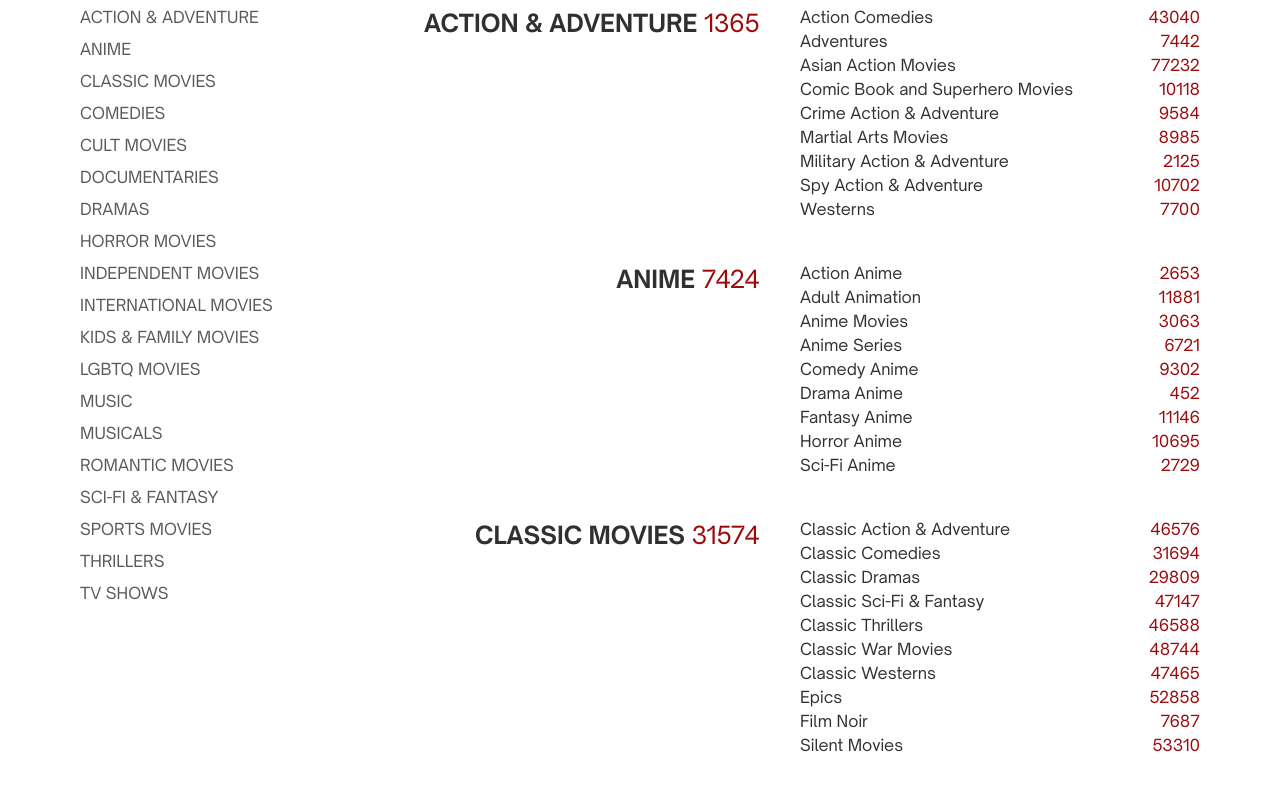
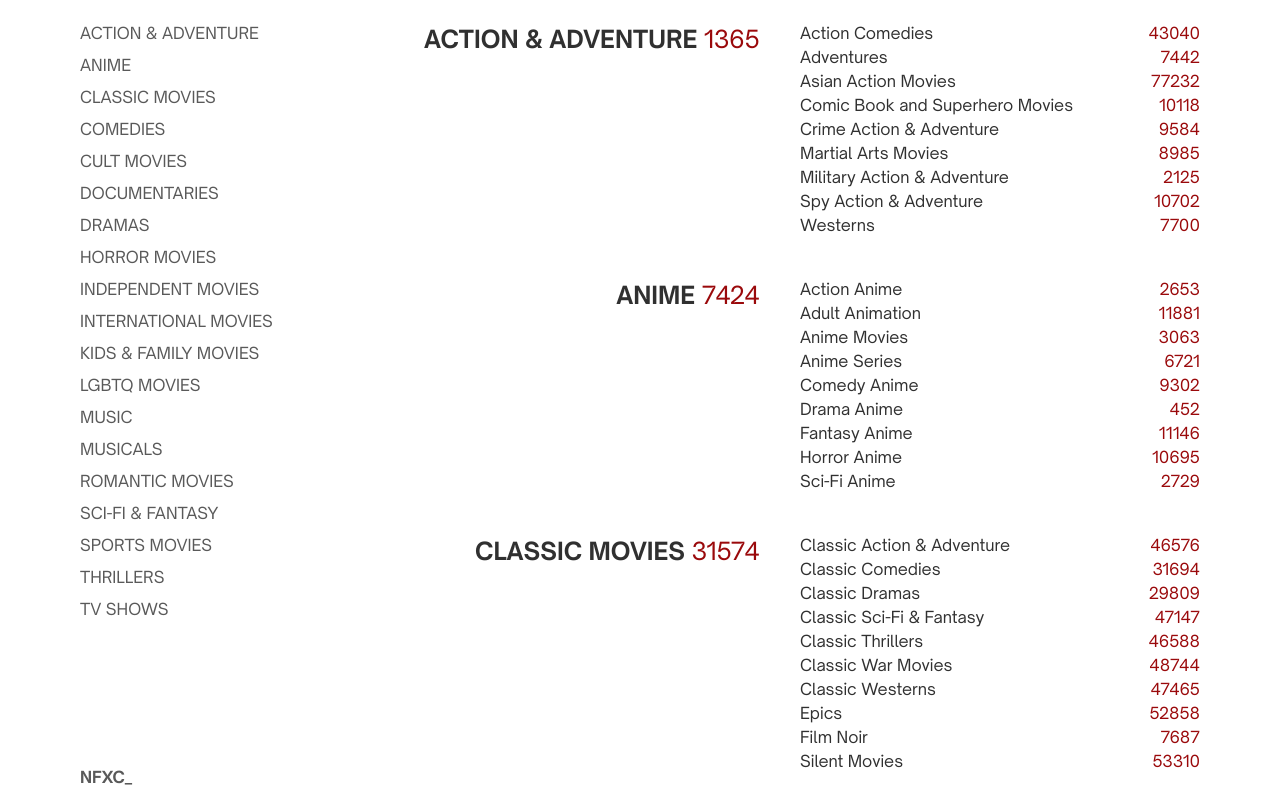
Before and after one commit to psyofrelief/nfxc, a Next.js app: page / in a window 1280 px wide. Shown: the part 620-1420 px from the top of the page. Built offline with nearby package versions, Linux system fonts and the light colour scheme.

Commit message:
FEAT: Create footer and progress bar

```diff
--- a/src/app/globals.css
+++ b/src/app/globals.css
@@ -6,6 +6,7 @@
   --background: hsl(0 0% 100%);
   --foreground: hsl(0 0%, 19%);
   --secondary: hsl(0 0% 35%);
+  --outline: hsl(0 0% 75%);
   --primary: hsl(359 89%, 32%);
 }
 
--- a/src/app/layout.tsx
+++ b/src/app/layout.tsx
@@ -14,7 +14,7 @@ export default function RootLayout({
 }>) {
   return (
     <html lang="en">
-      <body className="flex flex-col min-h-screen px-lg ">
+      <body className="flex flex-col min-h-screen px-lg">
         <Navbar />
         {children}
       </body>
--- a/src/app/page.tsx
+++ b/src/app/page.tsx
@@ -1,9 +1,15 @@
+"use client";
 import CodesPanel from "@/components/CodesPanel";
 import Sidebar from "@/components/Sidebar";
+import ProgressBar from "@/components/ProgressBar";
+
+import { useState } from "react";
 
 export default function Home() {
   return (
-    <div className="min-h-screen mt-[57px] relative">
+    <div className="min-h-screen">
+      <ProgressBar />
+
       <h1 className="text-[9rem] font-semibold">NETFLIX CODES</h1>
       <p>
         Lorem ipsum dolor, sit amet, consectetur adipisicing elit. Tempore,
@@ -14,10 +20,10 @@ export default function Home() {
         nulla libero praesentium perspiciatis magnam, iste eaque quidem,
         reprehenderit dolorem quod labore omnis placeat quas?
       </p>
-      <section className="flex gap-lg mt-md relative">
+      <div className="flex mt-md">
         <Sidebar />
         <CodesPanel />
-      </section>
+      </div>
     </div>
   );
 }
--- a/src/components/CodesPanel.tsx
+++ b/src/components/CodesPanel.tsx
@@ -1,42 +1,37 @@
-"use client";
 import { netflixCodes } from "@/data/netflix-codes";
-import SearchInput from "./SearchInput";
-import { useEffect, useState } from "react";
-
-export interface Subcategory {
-  name: string;
-  code: number;
-}
-
-export interface NetflixCategory {
-  category: string;
-  code: number;
-  subcategories: Subcategory[];
-}
+import Footer from "./Footer";
 
 export default function CodesPanel() {
-  const [codes, setCodes] = useState(netflixCodes);
   return (
-    <div className="flex-1 flex flex-col gap-md">
-      {netflixCodes.map((code) => (
-        <div key={Math.random()} className="flex justify-end gap-md ">
-          <p className="text-md font-semibold uppercase">
-            {code.category}{" "}
-            <span className="text-primary font-normal ">{code.code}</span>
-          </p>
-          <ul className="flex flex-col flex-1 max-w-[400px]">
-            {code.subcategories.map((item) => (
-              <li
-                key={Math.random()}
-                className="flex justify-between items-center"
+    <div className="flex-1 flex flex-col gap-md py-sm">
+      {netflixCodes.map((item) => (
+        <div
+          key={Math.random()}
+          id={item.category.toLowerCase()} // Add unique id for each category
+          className="flex justify-end gap-md"
+        >
+          <a
+            href={`https://www.netflix.com/browse/genre/${item.code}`}
+            className="text-md font-semibold uppercase h-fit hover:underline transition-all"
+          >
+            {item.category}{" "}
+            <span className="text-primary font-normal">{item.code}</span>
+          </a>
+          <div className="flex flex-col flex-1 max-w-[400px]">
+            {item.subcategories.map((itm) => (
+              <a
+                href={`https://www.netflix.com/browse/genre/${itm.code}`}
+                key={itm.code}
+                className="flex justify-between items-center hover:underline hover:text-secondary"
               >
-                {item.name}
-                <span className="text-primary">{item.code}</span>
-              </li>
+                {itm.name}
+                <span className="text-primary">{itm.code}</span>
+              </a>
             ))}
-          </ul>
+          </div>
         </div>
       ))}
+      <Footer />
     </div>
   );
 }
--- a/src/components/DarkModeToggle.tsx
+++ b/src/components/DarkModeToggle.tsx
@@ -1,3 +1,7 @@
 export default function DarkModeToggle() {
-  return <button type="button">// LIGHT</button>;
+  return (
+    <button type="button" className="hover:text-primary transition-colors">
+      {"// LIGHT"}
+    </button>
+  );
 }
--- /dev/null
+++ b/src/components/Footer.tsx
@@ -0,0 +1,42 @@
+import { useEffect, useState } from "react";
+
+export default function Footer() {
+  const [isBottom, setIsBottom] = useState(false);
+
+  const checkIfBottom = () => {
+    if (
+      window.innerHeight + window.scrollY >=
+      document.documentElement.scrollHeight
+    ) {
+      setIsBottom(true);
+    } else {
+      setIsBottom(false);
+    }
+  };
+
+  useEffect(() => {
+    window.addEventListener("scroll", checkIfBottom);
+
+    return () => {
+      window.removeEventListener("scroll", checkIfBottom);
+    };
+  }, []);
+  return (
+    <footer
+      className={`w-full flex justify-end gap-sm border-t-outline pt-sm ${isBottom && "border-t transition-colors"}`}
+    >
+      <a
+        href="https://github.com/psyofrelief"
+        className="hover:text-secondary transition-colors"
+      >
+        {"// GITHUB"}
+      </a>
+      <a
+        href="https://www.linkedin.com/in/faried-idris"
+        className="hover:text-secondary transition-colors"
+      >
+        {"// LINKEDIN"}
+      </a>
+    </footer>
+  );
+}
--- /dev/null
+++ b/src/components/ProgressBar.tsx
@@ -0,0 +1,18 @@
+import React from "react";
+import { motion, useScroll, useSpring } from "framer-motion";
+
+export default function ProgressBar() {
+  const { scrollYProgress } = useScroll();
+  const scaleY = useSpring(scrollYProgress, {
+    stiffness: 150,
+    damping: 30,
+    restDelta: 0.001,
+  });
+
+  return (
+    <motion.div
+      style={{ scaleY }}
+      className="fixed top-0 left-0 bottom-0 w-2 bg-primary origin-top"
+    />
+  );
+}
--- a/src/components/SearchInput.tsx
+++ /dev/null
@@ -1,9 +0,0 @@
-export default function SearchInput() {
-  return (
-    <input
-      type="search"
-      className="flex border-b border-b-secondary py-xs sticky top-0"
-      placeholder="SEARCH"
-    />
-  );
-}
--- a/src/components/logo.tsx
+++ b/src/components/logo.tsx
@@ -1,8 +1,14 @@
 import Link from "next/link";
 
-export default function Logo() {
+interface Params {
+  className?: string;
+}
+export default function Logo({ className = "" }: Params) {
   return (
-    <Link href={"/"} className="font-semibold">
+    <Link
+      href={"/"}
+      className={`font-semibold hover:text-primary transition-colors ${className}`}
+    >
       NFXC_
     </Link>
   );
--- a/src/components/navbar.tsx
+++ b/src/components/navbar.tsx
@@ -3,7 +3,7 @@ import DarkModeToggle from "./DarkModeToggle";
 
 export default function Navbar() {
   return (
-    <nav className="flex items-center justify-between py-sm border-b border-b-secondary fixed top-0 right-0 left-0 bg-background z-[1] mx-lg">
+    <nav className="flex items-center justify-between py-sm border-b border-b-outline ">
       <Logo />
       <DarkModeToggle />
     </nav>
--- a/src/components/sidebar.tsx
+++ b/src/components/sidebar.tsx
@@ -1,12 +1,45 @@
 import { categories } from "@/data/netflix-codes";
+import Logo from "./Logo";
+import { useState, useEffect } from "react";
+
 export default function Sidebar() {
+  const [isBottom, setIsBottom] = useState(false);
+
+  const checkIfBottom = () => {
+    if (
+      window.innerHeight + window.scrollY >=
+      document.documentElement.scrollHeight
+    ) {
+      setIsBottom(true);
+    } else {
+      setIsBottom(false);
+    }
+  };
+
+  useEffect(() => {
+    window.addEventListener("scroll", checkIfBottom);
+
+    return () => {
+      window.removeEventListener("scroll", checkIfBottom);
+    };
+  }, []);
+
   return (
-    <div className="flex flex-col uppercase text-secondary gap-xs sticky top-[73px] h-fit">
+    <div className="flex flex-col uppercase text-secondary gap-xs top-0 py-sm h-screen sticky justify-start items-start">
       {categories.map((category) => (
-        <p key={category} className="hover:bg-gray-200">
+        <a
+          href={`#${category.toLowerCase()}`}
+          key={category}
+          className="hover:font-semibold hover:text-foreground transition-colors w-full"
+        >
           {category}
-        </p>
+        </a>
       ))}
+      <div
+        className={`mt-auto border-t-outline pt-sm w-full ${isBottom && "border-t transition-all"}`}
+      >
+        <Logo />
+      </div>
     </div>
   );
 }
--- a/tailwind.config.ts
+++ b/tailwind.config.ts
@@ -13,6 +13,7 @@ export default {
         foreground: "var(--foreground)",
         secondary: "var(--secondary)",
         primary: "var(--primary)",
+        outline: "var(--outline)",
       },
       spacing: {
         xs: "8px",
```
